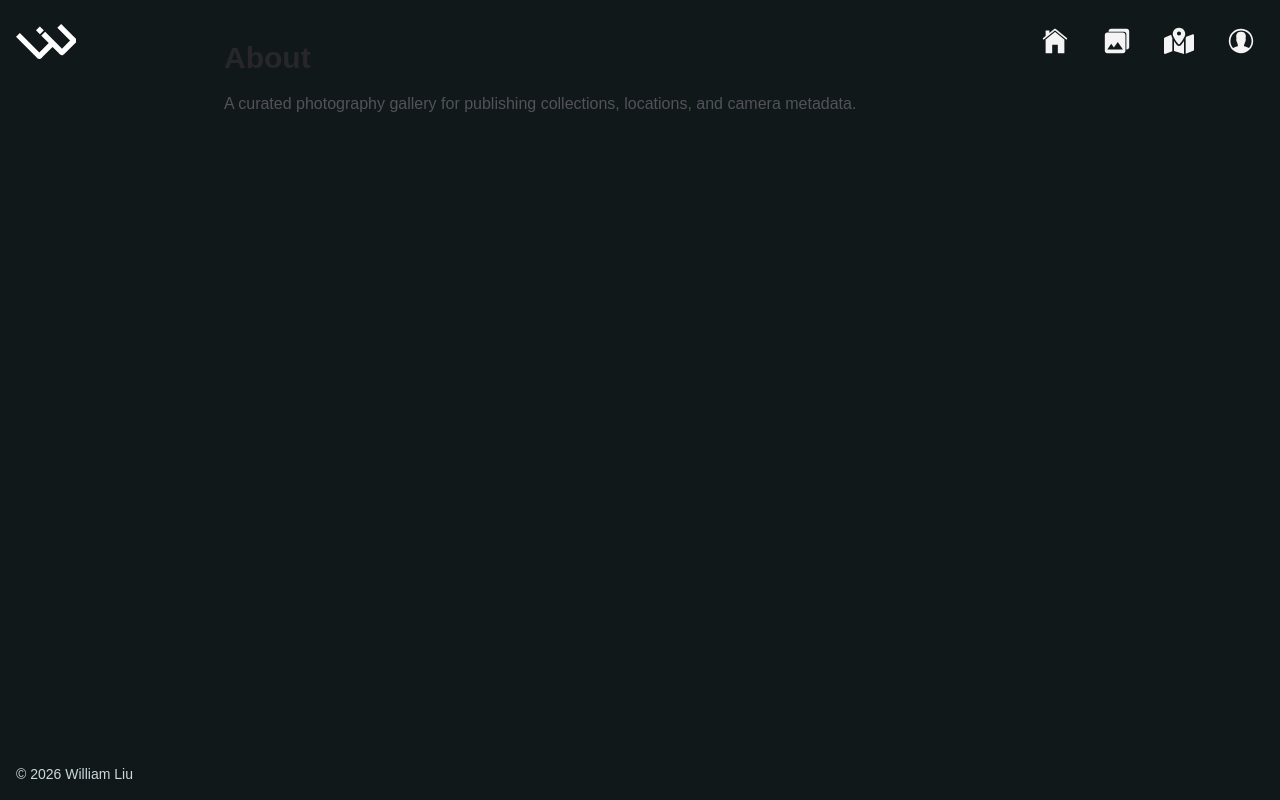
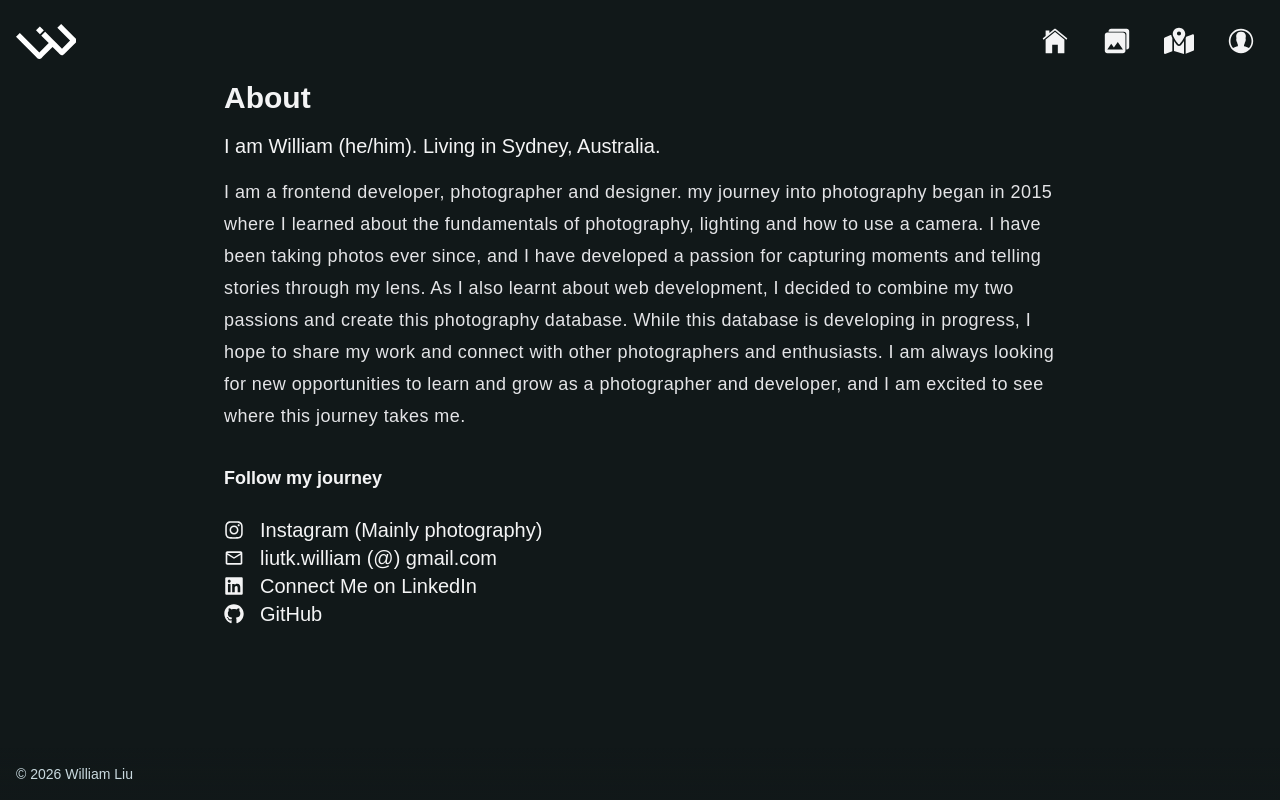
Before and after one commit to liutkwilliam/photography-gallery, a Next.js app: page /about in a window 1280 px wide. Built offline with nearby package versions, Linux system fonts and the light colour scheme.

Commit message:
update style

```diff
--- a/app/about/page.tsx
+++ b/app/about/page.tsx
@@ -1,11 +1,51 @@
+import SocialButton from "@/components/SocialButton";
+import { MdOutlineEmail } from "react-icons/md";
+import { FaInstagram, FaLinkedin, FaGithub } from "react-icons/fa";
+
 export default function AboutPage() {
   return (
-    <main className="mx-auto w-full max-w-4xl px-4 py-10 text-zinc-800 sm:px-6 lg:px-8">
+    <main className="mx-auto w-full max-w-4xl px-4 pt-20 text-zinc-100 sm:px-6 lg:px-8 space-y-4">
       <h1 className="text-3xl font-semibold">About</h1>
-      <p className="mt-4 text-zinc-600">
-        A curated photography gallery for publishing collections, locations,
-        and camera metadata.
+      <h2 className="text-xl">
+        I am William (he/him). Living in Sydney, Australia.
+      </h2>
+      <p className="mt-4 text-zinc-200 tracking-wide text-lg/8">
+        I am a frontend developer, photographer and designer. my journey into
+        photography began in 2015 where I learned about the fundamentals of
+        photography, lighting and how to use a camera. I have been taking photos
+        ever since, and I have developed a passion for capturing moments and
+        telling stories through my lens. As I also learnt about web development,
+        I decided to combine my two passions and create this photography
+        database. While this database is developing in progress, I hope to share
+        my work and connect with other photographers and enthusiasts. I am
+        always looking for new opportunities to learn and grow as a photographer
+        and developer, and I am excited to see where this journey takes me.
       </p>
+      <div className="py-4 space-y-6 ">
+        <h5 className="text-lg font-semibold">Follow my journey</h5>
+        <SocialButton
+          icon={<FaInstagram />}
+          href="https://www.instagram.com/liutkwilliam"
+          content="Instagram (Mainly photography)"
+        />
+        <SocialButton
+          icon={<MdOutlineEmail />}
+          href="mailto:liutk.william@gmail.com"
+          content="liutk.william (@) gmail.com"
+        />
+
+        <SocialButton
+          icon={<FaLinkedin />}
+          href="https://www.linkedin.com/in/liutkwilliam/"
+          content="Connect Me on LinkedIn"
+        />
+
+        <SocialButton
+          icon={<FaGithub />}
+          href="https://www.github.com/liutkwilliam/"
+          content="GitHub"
+        />
+      </div>
     </main>
   );
 }
--- a/app/globals.css
+++ b/app/globals.css
@@ -21,3 +21,18 @@
     font-family: Arial, Helvetica, sans-serif;
   }
 }
+
+.dark-popup .leaflet-popup-content-wrapper,
+.dark-popup .leaflet-popup-tip {
+  background-color: var(--background) !important;
+  color: #ffffff !important;
+  box-shadow: 0 3px 14px rgba(0, 0, 0, 0.4);
+}
+
+/* Optional: style the close button if needed */
+.dark-popup .leaflet-popup-close-button {
+  color: #aaaaaa !important;
+}
+.dark-popup .leaflet-popup-close-button:hover {
+  color: #ffffff !important;
+}
--- /dev/null
+++ b/components/DescriptionBox.tsx
@@ -0,0 +1,18 @@
+interface DescriptionBoxProps {
+  key: string | undefined;
+  spec: string | undefined;
+}
+
+export default function DescriptionBox({ key, spec }: DescriptionBoxProps) {
+  return (
+    <>
+      <div
+        key={key}
+        className="rounded border border-zinc-100 bg-zinc-800 text-zinc-100 px-2 py-1"
+      >
+        <dt className="sr-only">Photo spec</dt>
+        <dd>{spec}</dd>
+      </div>
+    </>
+  );
+}
--- a/components/MapPickerWrapper.tsx
+++ /dev/null
@@ -1,14 +0,0 @@
-'use client';
-
-import dynamic from 'next/dynamic';
-
-const MapPicker = dynamic(() => import('./MapPicker'), {
-  ssr: false,
-  loading: () => (
-    <div className="h-64 w-full rounded-md bg-zinc-100 border flex items-center justify-center text-zinc-400 text-sm">
-      Loading Interactive Map...
-    </div>
-  ),
-});
-
-export default MapPicker;
--- a/components/PhotoGallery.tsx
+++ b/components/PhotoGallery.tsx
@@ -10,6 +10,7 @@ import FilterTool, {
 import Buttons from "./Buttons";
 import Image from "next/image";
 import { PhotoEntryUpdate, updatePhotoEntry } from "@/lib/photoService";
+import DescriptionBox from "./DescriptionBox";
 
 interface PhotoGalleryProps {
   allowDelete?: boolean;
@@ -242,8 +243,7 @@ export default function PhotoGallery({
   deletingPhotoId,
 }: PhotoGalleryProps) {
   const uploadedPhotos = usePhotos();
-  const [internalActiveCollection] =
-    useState("All");
+  const [internalActiveCollection] = useState("All");
   const [internalFilters, setInternalFilters] = useState<GalleryFilters>(
     DEFAULT_GALLERY_FILTERS,
   );
@@ -289,10 +289,7 @@ export default function PhotoGallery({
     [uploadedPhotos],
   );
 
-  const cameraOptions = useMemo(
-    () => ["All", ...cameraList],
-    [cameraList],
-  );
+  const cameraOptions = useMemo(() => ["All", ...cameraList], [cameraList]);
 
   const existingCollections = useMemo(
     () =>
@@ -458,7 +455,9 @@ export default function PhotoGallery({
       <section id="photoGallery" className="px-4 py-8">
         <div className="flex flex-col gap-2 sm:flex-row sm:items-center sm:justify-between">
           <div className="flex items-center gap-4">
-            <h2 className="text-2xl font-semibold text-zinc-100">Photo Gallery</h2>
+            <h2 className="text-2xl font-semibold text-zinc-100">
+              Photo Gallery
+            </h2>
             <p className="text-sm text-zinc-300">
               {renderedVisiblePhotos.length} of{" "}
               {renderedCollectionPhotos.length} photos shown
@@ -485,10 +484,14 @@ export default function PhotoGallery({
                   const isOpen = openPhotoId === photo.id;
 
                   const labelList = [
-                    photo.collectionName,
-                    photo.category,
                     photo.cameraModel,
-                    photo.locationName,
+                    photo.lensModel,
+                  ];
+
+                  const techSpecs = [
+                    `ISO ${photo.iso ?? "N/A"}`,
+                    photo.aperture ? `f/${photo.aperture}` : "N/A",
+                    photo.shutterSpeed ?? "N/A",
                   ];
 
                   return (
@@ -513,26 +516,18 @@ export default function PhotoGallery({
                             sizes="100%"
                           />
                           {isOpen && (
-                            <div className="p-3 text-xs text-zinc-100 bg-zinc-900 opacity-90 absolute insert-0 bottom-0">
+                            <div className="p-2 space-y-2 text-xs text-zinc-100 bg-zinc-900 opacity-90 absolute insert-0 bottom-0 w-full">
+                              <p>{photo.locationName}</p>
                               <p>{getPhotoDate(photo)}</p>
-                              <div className="flex flex-wrap gap-1 pt-2">
+                              <div className="flex flex-wrap gap-1 text-zinc-800">
                                 {labelList.map((photos) => (
-                                  <span
-                                    key={photos}
-                                    className="rounded px-1 py-1"
-                                  >
-                                    {photos}
-                                  </span>
+                                  <DescriptionBox key={photos} spec={photos} />
                                 ))}
                               </div>
-                              <div className="flex justify-between gap-2 pt-2">
-                                <span>ISO {photo.iso ?? "N/A"}</span>
-                                <span>
-                                  {photo.aperture
-                                    ? `f/${photo.aperture}`
-                                    : "N/A"}
-                                </span>
-                                <span>{photo.shutterSpeed ?? "N/A"}</span>
+                              <div className="flex justify-between gap-2">
+                                {techSpecs.map((spec) => (
+                                  <DescriptionBox key={spec} spec={spec} />
+                                ))}
                               </div>
                               {photo.tags && photo.tags.length > 0 && (
                                 <p className="truncate text-zinc-500">
--- a/components/PhotoGalleryUpload.tsx
+++ b/components/PhotoGalleryUpload.tsx
@@ -7,7 +7,7 @@ import { db } from "@/lib/firebase";
 import { processPhotoBatch } from "@/lib/extractMetadata";
 import { uploadPhotoBatch } from "@/lib/photoService";
 import { PhotoCategory, PhotoMetadata } from "@/types/photo";
-import MapPicker from "./MapPickerWrapper";
+import MapPicker from "./MapPicker";
 import Buttons from "./Buttons";
 import Inputs from "./Inputs";
 
--- a/components/PhotoMap.tsx
+++ b/components/PhotoMap.tsx
@@ -2,16 +2,11 @@
 
 import { useEffect, useMemo } from "react";
 import Image from "next/image";
-import {
-  MapContainer,
-  Marker,
-  Popup,
-  TileLayer,
-  useMap,
-} from "react-leaflet";
+import { MapContainer, Marker, Popup, TileLayer, useMap } from "react-leaflet";
 import L from "leaflet";
 import { PhotoItem, usePhotos } from "@/lib/usePhotos";
 import "leaflet/dist/leaflet.css";
+import DescriptionBox from "./DescriptionBox";
 
 type Position = { lat: number; lng: number };
 
@@ -128,9 +123,10 @@ export default function PhotoMap() {
               icon={photoIcon}
               position={[position.lat, position.lng]}
             >
-              <Popup minWidth={260} maxWidth={320}>
-                <article className="w-72 overflow-hidden rounded-md bg-white text-zinc-800">
-                  <div className="relative aspect-[4/3] w-full overflow-hidden rounded-md bg-zinc-100">
+              {/* Popup content for each photo marker */}
+              <Popup minWidth={260} maxWidth={320} className="dark-popup">
+                <article className="w-72 overflow-hidden rounded-md bg-background text-xs text-zinc-100">
+                  <div className="relative aspect-[4/3] w-full overflow-hidden rounded-md">
                     <Image
                       src={photo.imageUrl}
                       alt={photo.fileName}
@@ -140,30 +136,22 @@ export default function PhotoMap() {
                     />
                   </div>
                   <div className="py-1">
-                    <p className="text-xs text-zinc-500">
+                    <p>
                       {photo.locationName ||
                         `${formatCoordinate(position.lat)}, ${formatCoordinate(
                           position.lng,
                         )}`}
                     </p>
-                    {date && (
-                      <p className="text-xs text-zinc-500">{date}</p>
-                    )}
+                    {date && <p className="text-xs">{date}</p>}
                     {specs.length > 0 && (
                       <dl className="grid grid-cols-2 gap-2 text-xs">
                         {specs.map((spec) => (
-                          <div
-                            key={spec}
-                            className="rounded border border-zinc-200 bg-zinc-50 px-2 py-1"
-                          >
-                            <dt className="sr-only">Photo spec</dt>
-                            <dd>{spec}</dd>
-                          </div>
+                          <DescriptionBox key={spec} spec={spec} />
                         ))}
                       </dl>
                     )}
                     {photo.tags && photo.tags.length > 0 && (
-                      <p className="line-clamp-2 text-xs text-zinc-500">
+                      <p className="line-clamp-2 text-xs text-zinc-400">
                         {photo.tags.join(", ")}
                       </p>
                     )}
--- /dev/null
+++ b/components/SocialButton.tsx
@@ -0,0 +1,25 @@
+import Link from "next/link";
+import React from "react";
+
+interface SocialButtonProps {
+  href: string;
+  icon: React.ReactNode;
+  ariaLabel?: string;
+  content?: string;
+}
+
+export default function SocialButton({
+  href,
+  icon,
+  content,
+}: SocialButtonProps) {
+  return (
+    <>
+      <Link href={href} className="text-xl hover:text-blue-500" target="_blank">
+        <div className="flex items-center gap-4">
+          {icon} {content}
+        </div>
+      </Link>
+    </>
+  );
+}
```
